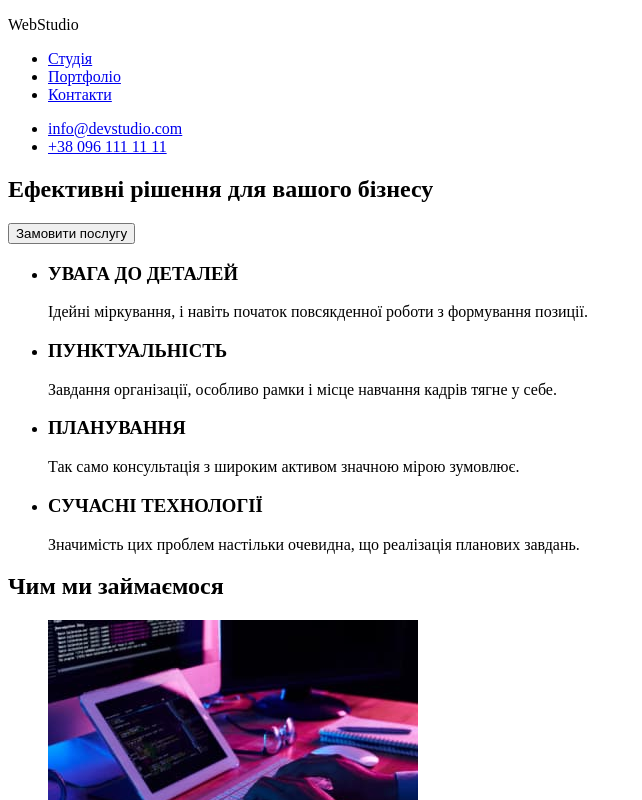
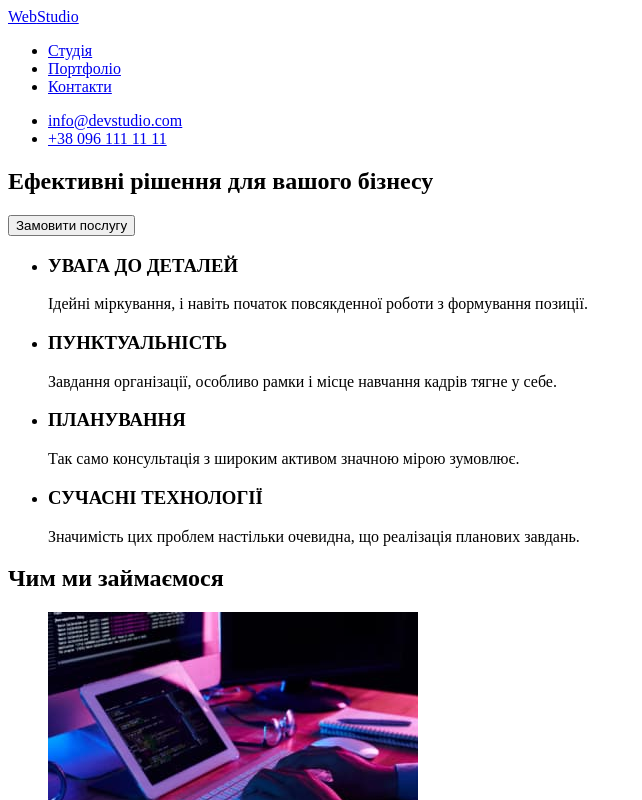
Before and after one commit to NataliiaSav/goit-markup-hw-01, a plain HTML site: page index.html in a window 1280 px wide. Shown: the top 800 px of the page, without its empty margins (0-642 px from the left). Drawn offline with Linux system fonts and the light colour scheme.

Commit message:
Змінює тег логотипу

```diff
--- a/index.html
+++ b/index.html
@@ -8,7 +8,7 @@
 </head>
 <body>
     <header>
-            <p><span>Web</span>Studio</p>
+            <a href="#"><span>Web</span>Studio</a>
             <nav>
             <ul>
                 <li><a href="#">Студія</a></li>
@@ -74,7 +74,7 @@
             </section>
         </main>
         <footer>
-            <p><span>Web</span>Studio</p>
+            <a href="#"><span>Web</span>Studio</a>
             <address>
                <ul>
                 <li><a href="https://www.google.gr/maps/place/Lesi+Ukrainky+Blvd,+26,+Kyiv,+Ukraine,+02000/@50.4265841,30.5361971,17z/data=!3m1!4b1!4m5!3m4!1s0x40d4cf0e033ecbe9:0x57a4dffefec77da0!8m2!3d50.4265807!4d30.5383858?hl=en-GB" target="_blank" rel="noreferrer noopener">м. Київ, пр-т Лесі Українки, 26</a></li>
```
